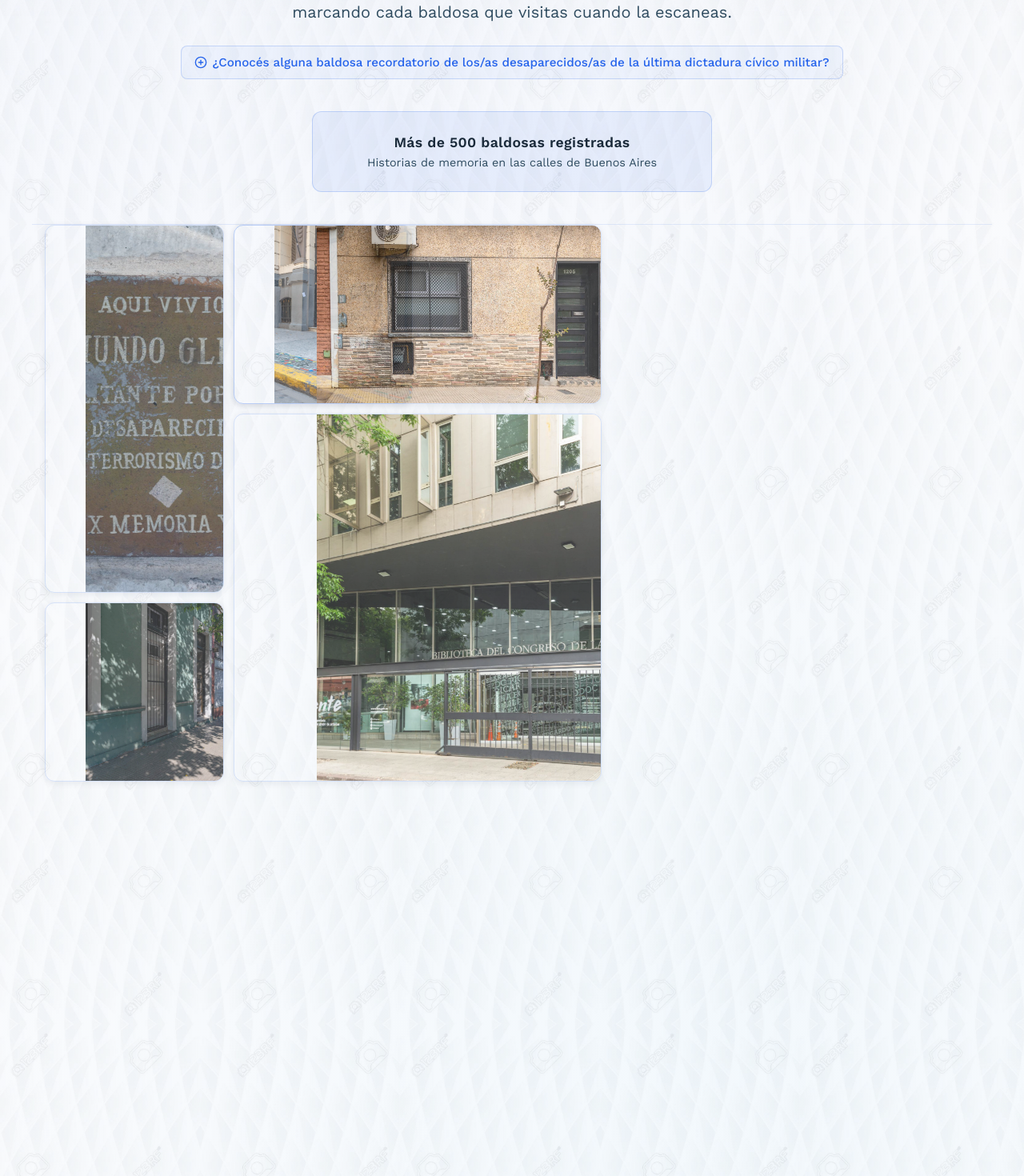
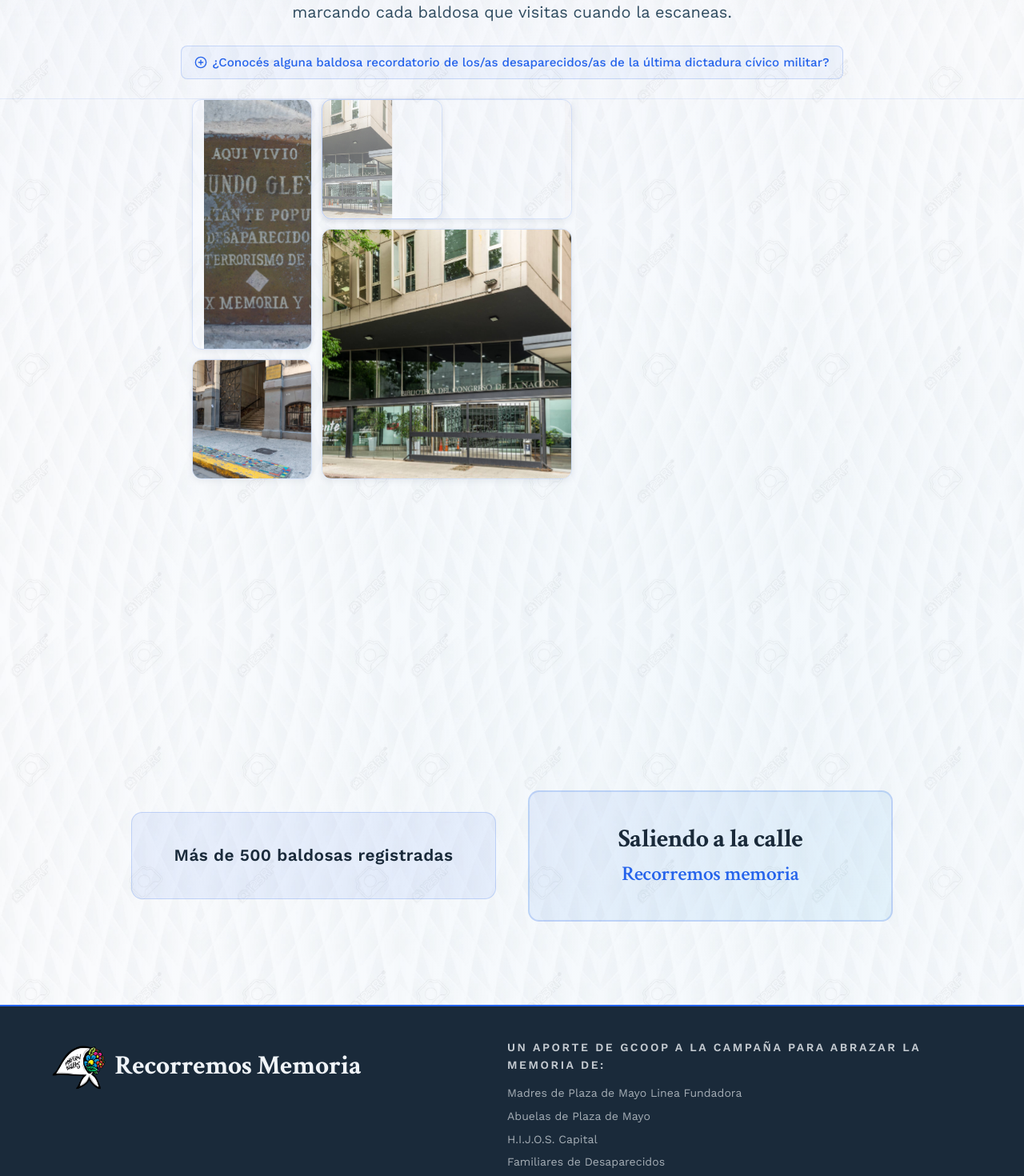
Before and after one commit to iacubdiego/RA_Baldosas_Memoria, a Next.js app: page / in a window 1280 px wide. Shown: the part 780-2250 px from the top of the page at 80% size. Built offline with nearby package versions, Linux system fonts and the light colour scheme.

Commit message:
Update page.tsx

```diff
--- a/app/page.tsx
+++ b/app/page.tsx
@@ -133,28 +133,35 @@
 }
 
 function GridItem({ images, area, index }: GridItemProps) {
-  const [currentPhotoIdx, setCurrentPhotoIdx] = useState(0);
+  // Cada item comienza con diferente foto (offset)
+  const initialPhotoIdx = index % Math.max(1, images.length);
+  const [currentPhotoIdx, setCurrentPhotoIdx] = useState(initialPhotoIdx);
   const [isHovering, setIsHovering] = useState(false);
   const cycleTimerRef = useRef<ReturnType<typeof setInterval> | null>(null);
 
   const slideDirection = currentPhotoIdx % 2 === 0 ? 'from-left' : 'from-right';
-  const photoSlideDelay = currentPhotoIdx * 400; // 400ms entre cada slide
+  // Cada item se inicia en diferente momento (escalonado)
+  const itemInitialDelay = index * 200; // 200ms entre cada item
 
-  // Auto-cycle con pausa en hover
+  // Auto-cycle con pausa en hover - comienza con delay diferenciado
   useEffect(() => {
     if (isHovering) {
       if (cycleTimerRef.current) clearInterval(cycleTimerRef.current);
       return;
     }
 
+    // Cada item comienza su ciclo en diferente tiempo
+    const initialTimeout = setTimeout(() => {
       cycleTimerRef.current = setInterval(() => {
         setCurrentPhotoIdx(prev => (prev + 1) % images.length);
       }, 5000); // Cicla cada 5s
+    }, itemInitialDelay); // Delay inicial diferenciado
 
     return () => {
+      clearTimeout(initialTimeout);
       if (cycleTimerRef.current) clearInterval(cycleTimerRef.current);
     };
-  }, [isHovering, images.length]);
+  }, [isHovering, images.length, itemInitialDelay]);
 
   // Preload imágenes
   useEffect(() => {
@@ -181,7 +188,7 @@
           alt={`Baldosa ${index + 1} - foto ${currentPhotoIdx + 1}`}
           className={`grid-image ${slideDirection}`}
           style={{
-            animationDelay: `${photoSlideDelay}ms`,
+            animationDelay: `${itemInitialDelay}ms`,
           }}
         />
       </div>
@@ -223,9 +230,14 @@
         opacity: 0,
         animation: 'slideUpFade 0.9s cubic-bezier(0.25, 1, 0.5, 1) 4.4s forwards',
         marginTop: 'var(--space-md)',
-        padding: '0 var(--space-sm)',
+        marginBottom: 'var(--space-lg)',
+        width: '100vw',
+        marginLeft: 'calc(-50vw + 50%)',
+        display: 'flex',
+        justifyContent: 'center',
+        paddingLeft: 'var(--space-sm)',
+        paddingRight: 'var(--space-sm)',
         borderTop: '1px solid rgba(37, 99, 235, 0.1)',
-        width: '100%',
       }}
     >
       <style>{`
@@ -236,7 +248,7 @@
           gap: 6px;
           width: 100%;
           aspect-ratio: 1 / 1;
-          max-width: 100%;
+          max-width: 800px;
         }
 
         @media (min-width: 600px) {
@@ -345,17 +357,6 @@
           font-weight: 600;
           letter-spacing: 0.03em;
           line-height: 1.2;
-        }
-
-        @keyframes fadeInUp {
-          from {
-            opacity: 0;
-            transform: translateY(20px);
-          }
-          to {
-            opacity: 1;
-            transform: translateY(0);
-          }
         }
       `}</style>
 
@@ -591,66 +592,79 @@
             </a>
           </div>
 
-          {/* Contador estilizado */}
+          {/* Grid de imágenes */}
+          <ImageGrid />
+
+          {/* Contenedor flex: Contador + Bloque inspiracional */}
           <div style={{
             opacity: 0,
-            animation: 'slideUpFade 0.9s cubic-bezier(0.25, 1, 0.5, 1) 4.25s forwards',
-            marginBottom: 'var(--space-lg)',
-            padding: 'var(--space-md) var(--space-lg)',
+            animation: 'slideUpFade 0.9s cubic-bezier(0.25, 1, 0.5, 1) 5.0s forwards',
+            marginTop: 'var(--space-xl)',
+            marginBottom: 'var(--space-xl)',
+            display: 'flex',
+            gap: 'var(--space-lg)',
+            justifyContent: 'center',
+            alignItems: 'center',
+            flexWrap: 'wrap',
+            width: '100%',
+            maxWidth: '1000px',
+            margin: 'var(--space-xl) auto',
+            padding: '0 var(--space-md)',
+          }}>
+            {/* Bloque Contador */}
+            <div style={{
+              flex: '1 1 280px',
+              minWidth: '260px',
+              padding: 'var(--space-lg) var(--space-lg)',
               background: 'rgba(37, 99, 235, 0.08)',
               border: '1px solid rgba(37, 99, 235, 0.2)',
-            borderRadius: '12px',
-            maxWidth: '500px',
-            margin: 'var(--space-lg) auto',
+              borderRadius: '14px',
+              display: 'flex',
+              flexDirection: 'column',
+              justifyContent: 'center',
+              alignItems: 'center',
+              textAlign: 'center',
             }}>
               <p style={{
-              fontSize: '1.1rem',
-              fontWeight: 600,
+                fontSize: 'clamp(1rem, 3vw, 1.3rem)',
+                fontWeight: 700,
                 color: 'var(--color-stone)',
                 letterSpacing: '0.02em',
                 margin: 0,
+                lineHeight: 1.3,
               }}>
                 Más de 500 baldosas registradas
               </p>
-            <p style={{
-              fontSize: '0.9rem',
-              color: 'var(--color-concrete)',
-              marginTop: '0.5rem',
-              margin: 0,
-            }}>
-              Historias de memoria en las calles de Buenos Aires
-            </p>
             </div>
 
-          {/* Grid de imágenes */}
-          <ImageGrid />
-
-          {/* Bloque inspiracional */}
+            {/* Bloque Inspiracional */}
             <div style={{
-            opacity: 0,
-            animation: 'slideUpFade 0.9s cubic-bezier(0.25, 1, 0.5, 1) 5.2s forwards',
-            marginTop: 'var(--space-xl)',
-            padding: 'var(--space-lg) var(--space-md)',
+              flex: '1 1 280px',
+              minWidth: '260px',
+              padding: 'var(--space-lg) var(--space-lg)',
               background: 'linear-gradient(135deg, rgba(37, 99, 235, 0.08) 0%, rgba(14, 165, 233, 0.08) 100%)',
               border: '2px solid rgba(37, 99, 235, 0.2)',
-            borderRadius: '16px',
-            maxWidth: '600px',
-            margin: 'var(--space-xl) auto',
+              borderRadius: '14px',
+              display: 'flex',
+              flexDirection: 'column',
+              justifyContent: 'center',
+              alignItems: 'center',
+              textAlign: 'center',
             }}>
               <h2 style={{
                 fontFamily: 'var(--font-display)',
-              fontSize: 'clamp(1.8rem, 4vw, 2.5rem)',
+                fontSize: 'clamp(1.5rem, 3.5vw, 2rem)',
                 fontWeight: 700,
                 color: 'var(--color-stone)',
                 letterSpacing: '-0.02em',
-              margin: '0 0 var(--space-sm) 0',
+                margin: '0 0 var(--space-xs) 0',
                 lineHeight: 1.2,
               }}>
                 Saliendo a la calle
               </h2>
               <p style={{
                 fontFamily: 'var(--font-display)',
-              fontSize: 'clamp(1.3rem, 3.5vw, 1.8rem)',
+                fontSize: 'clamp(1.2rem, 3vw, 1.6rem)',
                 fontWeight: 600,
                 color: 'var(--color-primary)',
                 letterSpacing: '-0.01em',
@@ -659,6 +673,7 @@
               }}>
                 Recorremos memoria
               </p>
+            </div>
           </div>
         </div>
       </div>
```
Lines whose indentation alone changed are shown as unchanged.
